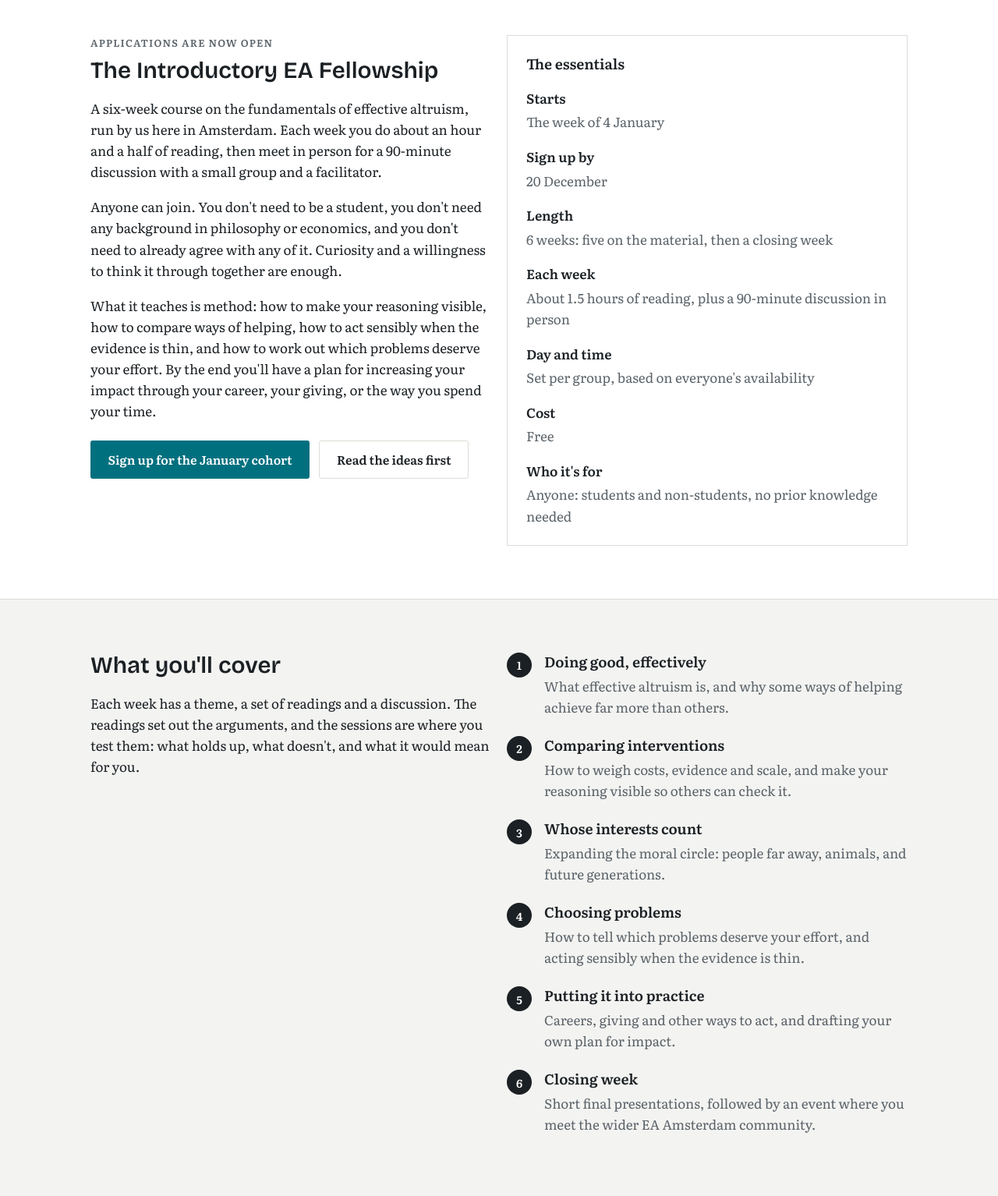
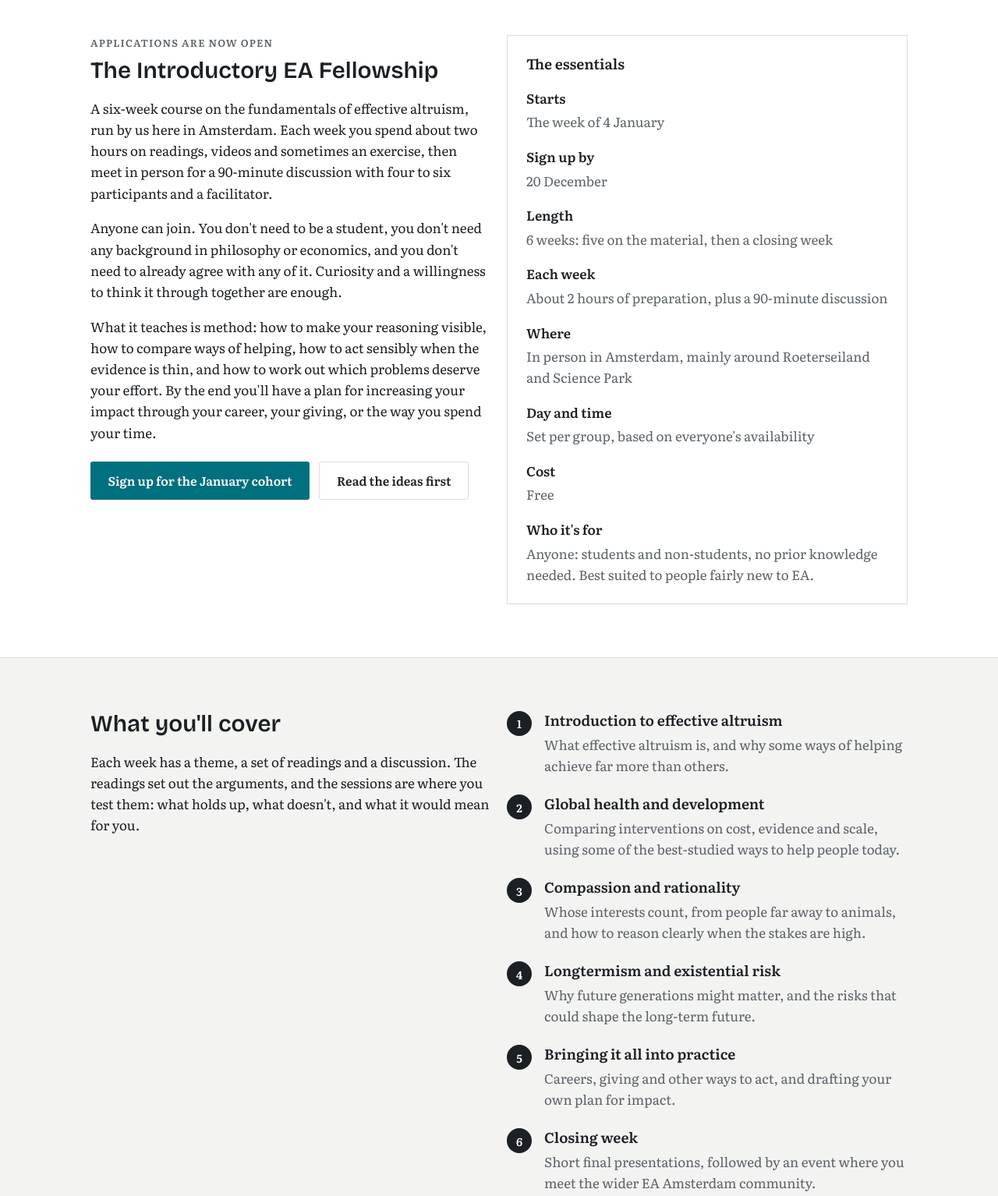
Before and after one commit to schipeltaper/eaa_website, a plain HTML site: page programs.html in a window 1280 px wide. Shown: the part 240-1774 px from the top of the page at 78% size. Drawn offline with Linux system fonts and the light colour scheme.

Commit message:
Programs page: 2 hours prep, topics from the previous curriculum
Weekly topics now match the old intro program (Intro to EA, Global health
and development, Compassion and rationality, Longtermism and existential
risk, Bringing it into practice), plus the closing week. Preparation is
about 2 hours. Adds group size, location and who it suits best.

Co-Authored-By: Claude Opus 5.5 <noreply@anthropic.com>
Claude-Session: https://claude.ai/code/session_01119TsiuCRC6vqV43j79nzk

```diff
--- a/programs.html
+++ b/programs.html
@@ -59,8 +59,9 @@
           <h2>The Introductory EA Fellowship</h2>
           <p>
             A six-week course on the fundamentals of effective altruism, run by us
-            here in Amsterdam. Each week you do about an hour and a half of reading,
-            then meet in person for a 90-minute discussion with a small group and a
+            here in Amsterdam. Each week you spend about two
+            hours on readings, videos and sometimes an exercise, then meet in
+            person for a 90-minute discussion with four to six participants and a
             facilitator.
           </p>
           <p>
@@ -94,13 +95,15 @@
             <dt>Length</dt>
             <dd>6 weeks: five on the material, then a closing week</dd>
             <dt>Each week</dt>
-            <dd>About 1.5 hours of reading, plus a 90-minute discussion in person</dd>
+            <dd>About 2 hours of preparation, plus a 90-minute discussion</dd>
+            <dt>Where</dt>
+            <dd>In person in Amsterdam, mainly around Roeterseiland and Science Park</dd>
             <dt>Day and time</dt>
             <dd>Set per group, based on everyone's availability</dd>
             <dt>Cost</dt>
             <dd>Free</dd>
             <dt>Who it's for</dt>
-            <dd>Anyone: students and non-students, no prior knowledge needed</dd>
+            <dd>Anyone: students and non-students, no prior knowledge needed. Best suited to people fairly new to EA.</dd>
           </dl>
         </div>
       </div>
@@ -123,23 +126,23 @@
         </div>
         <ol class="steps">
           <li>
-            <h3>Doing good, effectively</h3>
+            <h3>Introduction to effective altruism</h3>
             <p class="text-muted">What effective altruism is, and why some ways of helping achieve far more than others.</p>
           </li>
           <li>
-            <h3>Comparing interventions</h3>
-            <p class="text-muted">How to weigh costs, evidence and scale, and make your reasoning visible so others can check it.</p>
+            <h3>Global health and development</h3>
+            <p class="text-muted">Comparing interventions on cost, evidence and scale, using some of the best-studied ways to help people today.</p>
           </li>
           <li>
-            <h3>Whose interests count</h3>
-            <p class="text-muted">Expanding the moral circle: people far away, animals, and future generations.</p>
+            <h3>Compassion and rationality</h3>
+            <p class="text-muted">Whose interests count, from people far away to animals, and how to reason clearly when the stakes are high.</p>
           </li>
           <li>
-            <h3>Choosing problems</h3>
-            <p class="text-muted">How to tell which problems deserve your effort, and acting sensibly when the evidence is thin.</p>
+            <h3>Longtermism and existential risk</h3>
+            <p class="text-muted">Why future generations might matter, and the risks that could shape the long-term future.</p>
           </li>
           <li>
-            <h3>Putting it into practice</h3>
+            <h3>Bringing it all into practice</h3>
             <p class="text-muted">Careers, giving and other ways to act, and drafting your own plan for impact.</p>
           </li>
           <li>
```
Also changed, not shown: index.html (+1 -1 lines), 1 other file.
